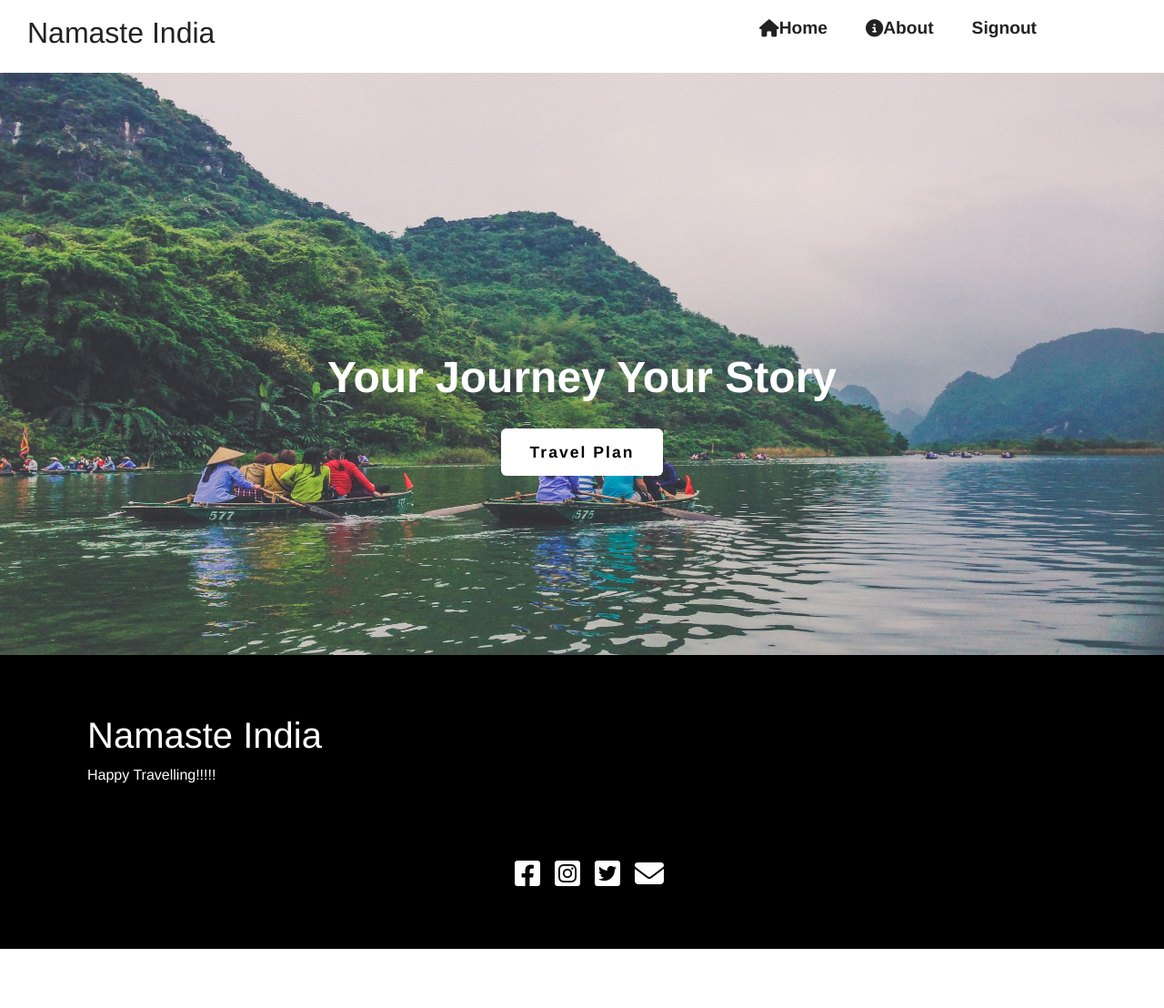
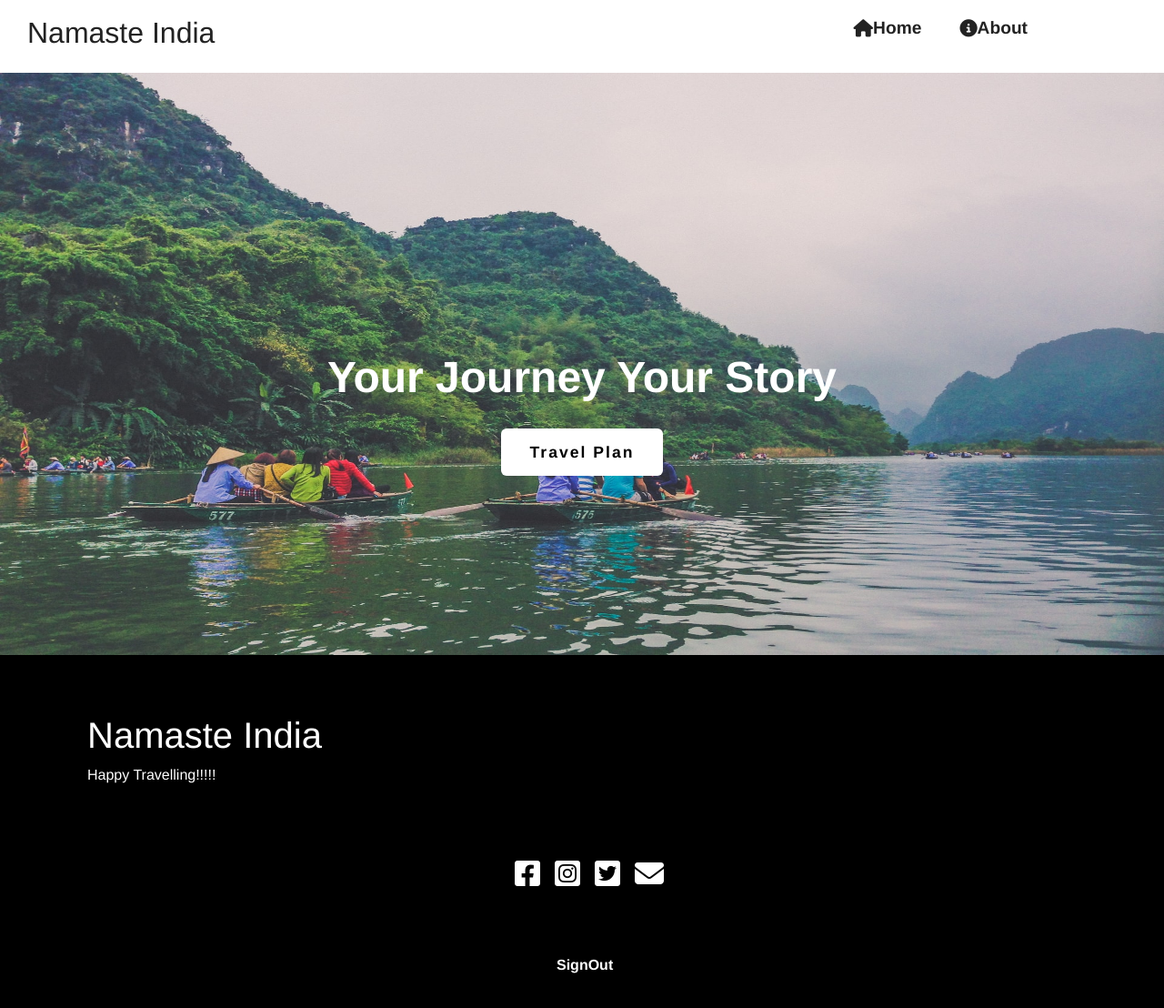
Before and after one commit to Stephenwolf008/ITRS, a React (Create React App) app: page /home in a window 1280 px wide. Shown: the top 1108 px of the page at 91% size. Before the commit the page ends 1043 px from the top, so only its background shows below. Built offline with nearby package versions, Linux system fonts and the light colour scheme; no server answers; sample sign-in values are in the browser's storage.

Commit message:
new commit

```diff
--- a/src/components/Menuitem.jsx
+++ b/src/components/Menuitem.jsx
@@ -11,10 +11,10 @@ export const Menuitems = [
     cName: "nav-links",
     icon: "fa-solid fa-circle-info",
   },
-  {
-    title: "Signout",
-    url : "/",
-    cName : "nav-links",
+  // {
+  //   title: "Signout",
+  //   url : "/",
+  //   cName : "nav-links",
 
-  }
+  // }
 ];
--- a/src/routes/Home.jsx
+++ b/src/routes/Home.jsx
@@ -17,7 +17,7 @@ function Home() {
         btnClass="show"
       />
       <Footer />
-      {/* <SignOut/> */}
+      <SignOut/>
     </div>
   );
 }
```
